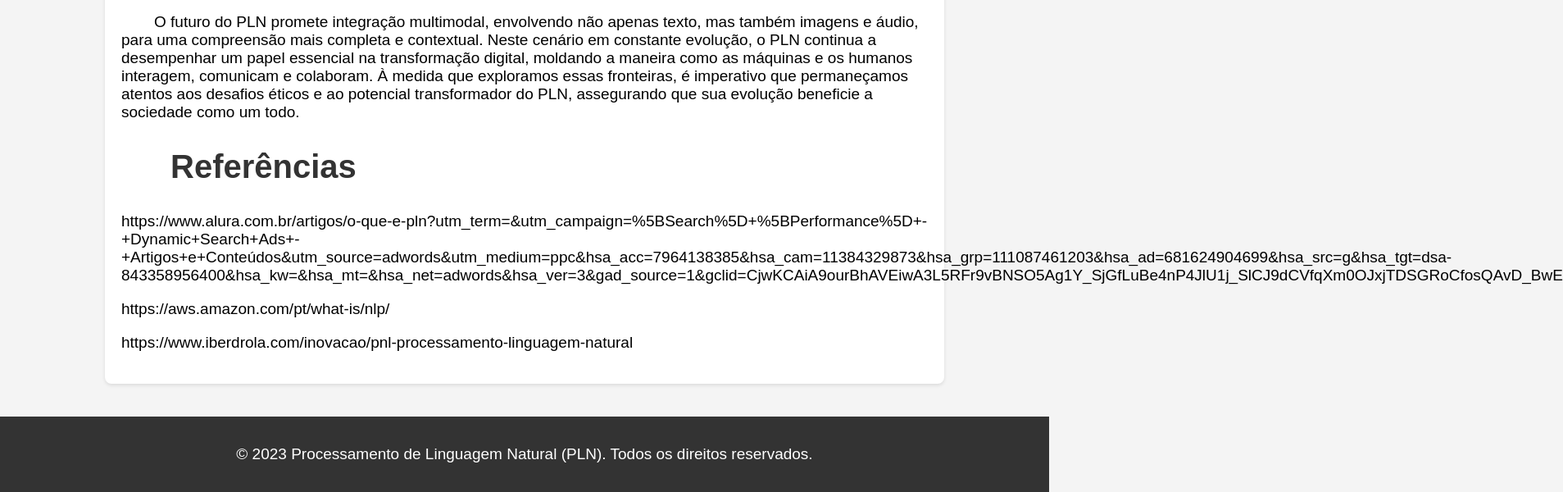
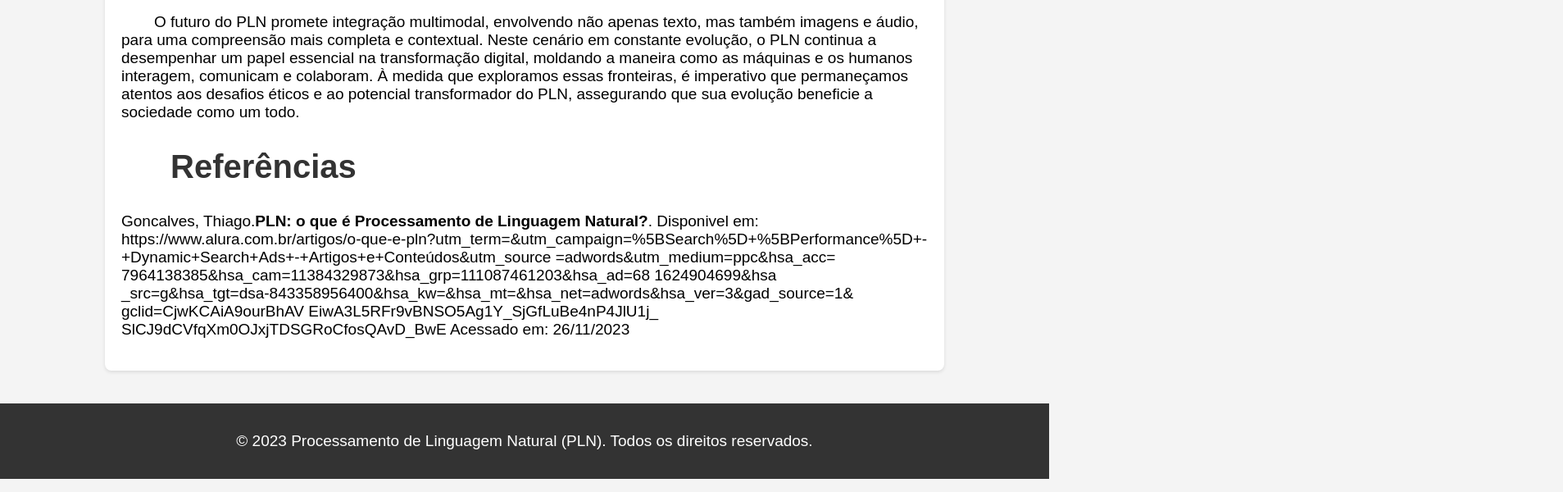
Before and after one commit to VictorgXXX/PLN, a plain HTML site: page index.html in a window 1280 px wide. Shown: the part 2458-3058 px from the top of the page at 82% size, 1907 px wide, since content can reach past the window. Drawn offline with Linux system fonts and the light colour scheme.

Commit message:
Update index.html

```diff
--- a/index.html
+++ b/index.html
@@ -55,11 +55,8 @@
             <p class="primeira-linha">As aplicações específicas do PLN, como análise de sentimento, tradução automática e chatbots inteligentes, transcendem as fronteiras tradicionais da comunicação máquina-homem, redefinindo a forma como interagimos com a tecnologia em nosso cotidiano. Da compreensão sutil das emoções expressas em textos à quebra de barreiras linguísticas e à criação de diálogos mais intuitivos, o PLN impulsiona inovações que impactam positivamente diversas áreas, desde o atendimento ao cliente até a pesquisa acadêmica.</p>
             <p class="primeira-linha">Entretanto, à medida que avançamos, também enfrentamos desafios significativos, como a ambiguidade linguística e questões éticas relacionadas a preconceitos algorítmicos. Estes desafios demandam uma abordagem cautelosa e uma constante reflexão sobre como garantir que o desenvolvimento e a aplicação do PLN sejam inclusivos, imparciais e éticos.            </p>
             <p class="primeira-linha">O futuro do PLN promete integração multimodal, envolvendo não apenas texto, mas também imagens e áudio, para uma compreensão mais completa e contextual. Neste cenário em constante evolução, o PLN continua a desempenhar um papel essencial na transformação digital, moldando a maneira como as máquinas e os humanos interagem, comunicam e colaboram. À medida que exploramos essas fronteiras, é imperativo que permaneçamos atentos aos desafios éticos e ao potencial transformador do PLN, assegurando que sua evolução beneficie a sociedade como um todo.</p>
-
             <h2>Referências</h2>
-            <p>https://www.alura.com.br/artigos/o-que-e-pln?utm_term=&utm_campaign=%5BSearch%5D+%5BPerformance%5D+-+Dynamic+Search+Ads+-+Artigos+e+Conteúdos&utm_source=adwords&utm_medium=ppc&hsa_acc=7964138385&hsa_cam=11384329873&hsa_grp=111087461203&hsa_ad=681624904699&hsa_src=g&hsa_tgt=dsa-843358956400&hsa_kw=&hsa_mt=&hsa_net=adwords&hsa_ver=3&gad_source=1&gclid=CjwKCAiA9ourBhAVEiwA3L5RFr9vBNSO5Ag1Y_SjGfLuBe4nP4JlU1j_SlCJ9dCVfqXm0OJxjTDSGRoCfosQAvD_BwE</p>
-            <p>https://aws.amazon.com/pt/what-is/nlp/</p>
-            <p>https://www.iberdrola.com/inovacao/pnl-processamento-linguagem-natural</p>
+            <p>Goncalves, Thiago.<b>PLN: o que é Processamento de Linguagem Natural?</b>. Disponivel em: https://www.alura.com.br/artigos/o-que-e-pln?utm_term=&utm_campaign=%5BSearch%5D+%5BPerformance%5D+-+Dynamic+Search+Ads+-+Artigos+e+Conteúdos&utm_source =adwords&utm_medium=ppc&hsa_acc= 7964138385&hsa_cam=11384329873&hsa_grp=111087461203&hsa_ad=68 1624904699&hsa _src=g&hsa_tgt=dsa-843358956400&hsa_kw=&hsa_mt=&hsa_net=adwords&hsa_ver=3&gad_source=1&   gclid=CjwKCAiA9ourBhAV EiwA3L5RFr9vBNSO5Ag1Y_SjGfLuBe4nP4JlU1j_ SlCJ9dCVfqXm0OJxjTDSGRoCfosQAvD_BwE Acessado em: 26/11/2023</p>
         </section>
         <!-- Adicione mais seções conforme necessário -->
 
```
